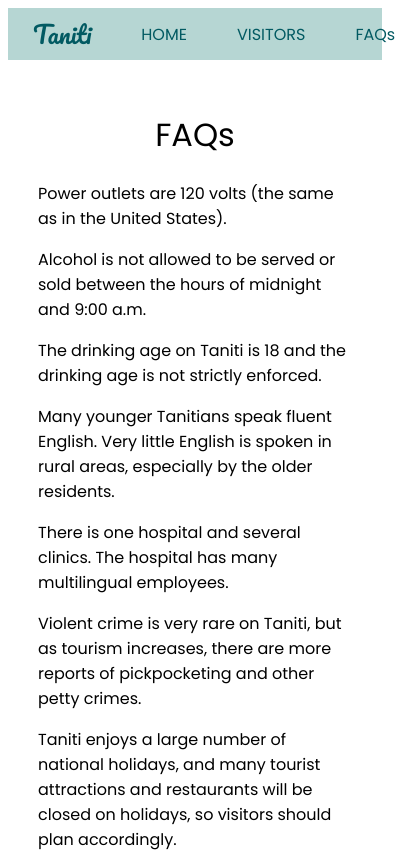
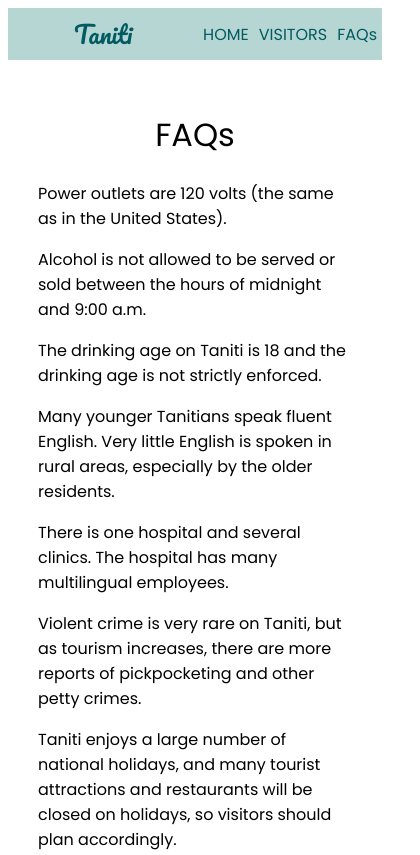
Before and after one commit to skylarra/taniti-website, a plain HTML site: page faqs.html in a window 390 px wide. Shown: the top 855 px of the page, 420 px wide, since content can reach past the window. Drawn offline with Linux system fonts and the light colour scheme.

Commit message:
nav responsiveness

```diff
--- a/style.css
+++ b/style.css
@@ -50,9 +50,28 @@ nav {
 }
 
 nav a {
-    margin: auto 20px;
+    margin: auto 10px;
     color: #025a62;
     padding: 5px;
+}
+
+@media (max-width: 400px) {
+    .home-nav-taniti {
+        margin: auto;
+        padding: 5px;
+        font-size: 24px;
+    }
+
+    header .taniti {
+        margin: auto;
+        padding: 5px;
+        font-size: 24px;
+    }
+
+    nav a {
+        margin: auto;
+        padding: 5px;
+    }
 }
 
 .home-nav {
```
